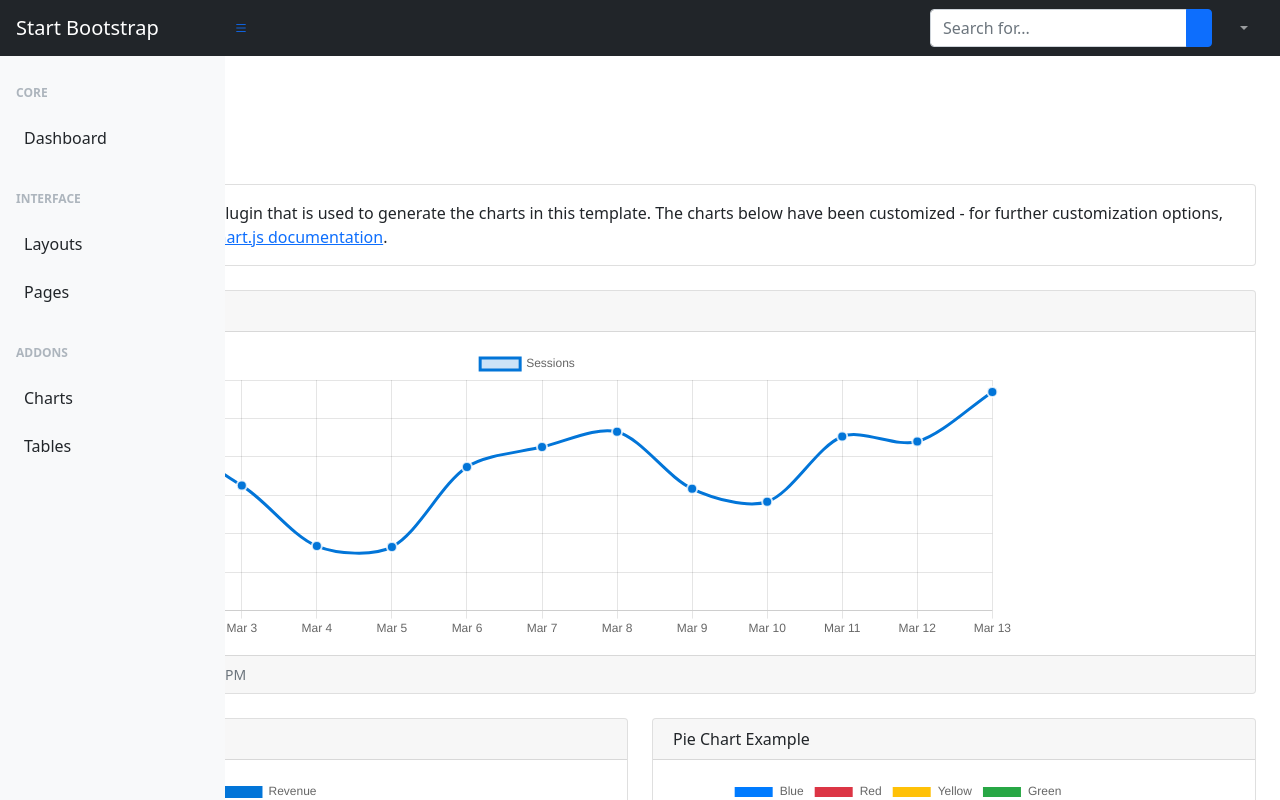
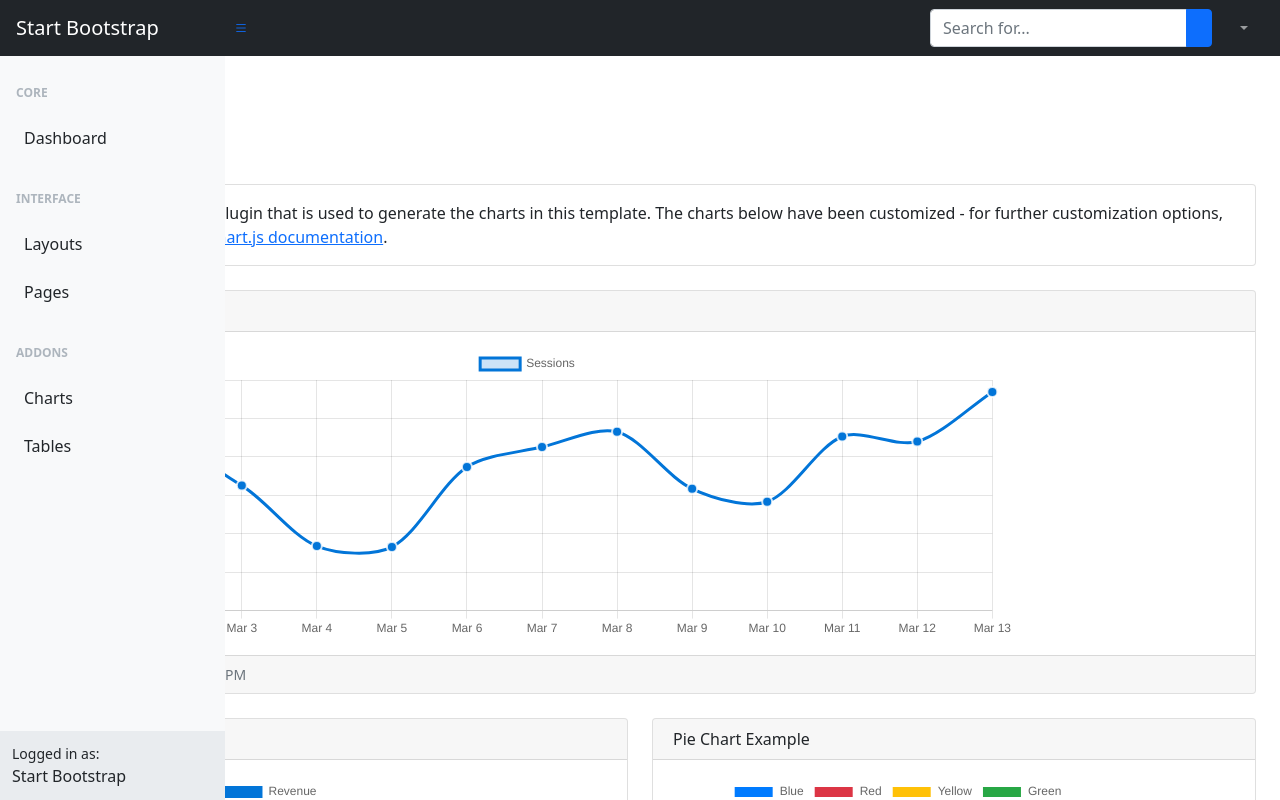
Before and after one commit to kameronramah/Dashboard-Nextjs, a Next.js app: page /charts in a window 1280 px wide. Shown: the top 800 px of the page. Built offline with nearby package versions, Linux system fonts and the light colour scheme.

Commit message:
add toogle button switch sideNav

```diff
--- a/pages/_app.tsx
+++ b/pages/_app.tsx
@@ -9,22 +9,31 @@ import 'bootstrap-icons/font/bootstrap-icons.css'
 
 import NavBar from "./components/NavBar";
 import SideNav from "./components/SideNav";
-import {useEffect} from "react";
+import { useEffect, useState  } from "react";
+
+// import { Dispatch, SetStateAction } from "react";
+
 
 import type { AppProps } from 'next/app'
 
+
+
 function MyApp({ Component, pageProps }: AppProps) {
+  const [openSideNav, setOpenSideNav] = useState(false)
   useEffect(() => {
     require("bootstrap/dist/js/bootstrap");
   }, []);
 
   return (
     <>
-      <NavBar />
+      <div className={`sb-nav-fixed ${(openSideNav) ? "sb-sidenav-toggled" : ""}`}>
+        <NavBar  setOpenSideNav={setOpenSideNav}  openSideNav={openSideNav}/>
         <div id="layoutSidenav">
           <SideNav />
           <Component {...pageProps} />
         </div>
+      </div>
+
     </>
   )
 
--- a/pages/components/NavBar.tsx
+++ b/pages/components/NavBar.tsx
@@ -1,10 +1,13 @@
 // import styles from '../styles/Home.module.css'
 import Link from 'next/link';
-import { useEffect,useState } from 'react';
+// import { useEffect,useState } from 'react';
+import React, { useState,Dispatch, SetStateAction } from 'react';
+interface IProps {
+    openSideNav: boolean;
+    setOpenSideNav?: Dispatch<SetStateAction<boolean>>;
+  }
 
-const NavBar = () => {
-    const [openSideNav,setOpenSideNav] = useState(false)
-
+const NavBar = ({openSideNav,setOpenSideNav}:IProps) => {
 
     return (
         <>
```
Lines whose indentation alone changed are shown as unchanged.
